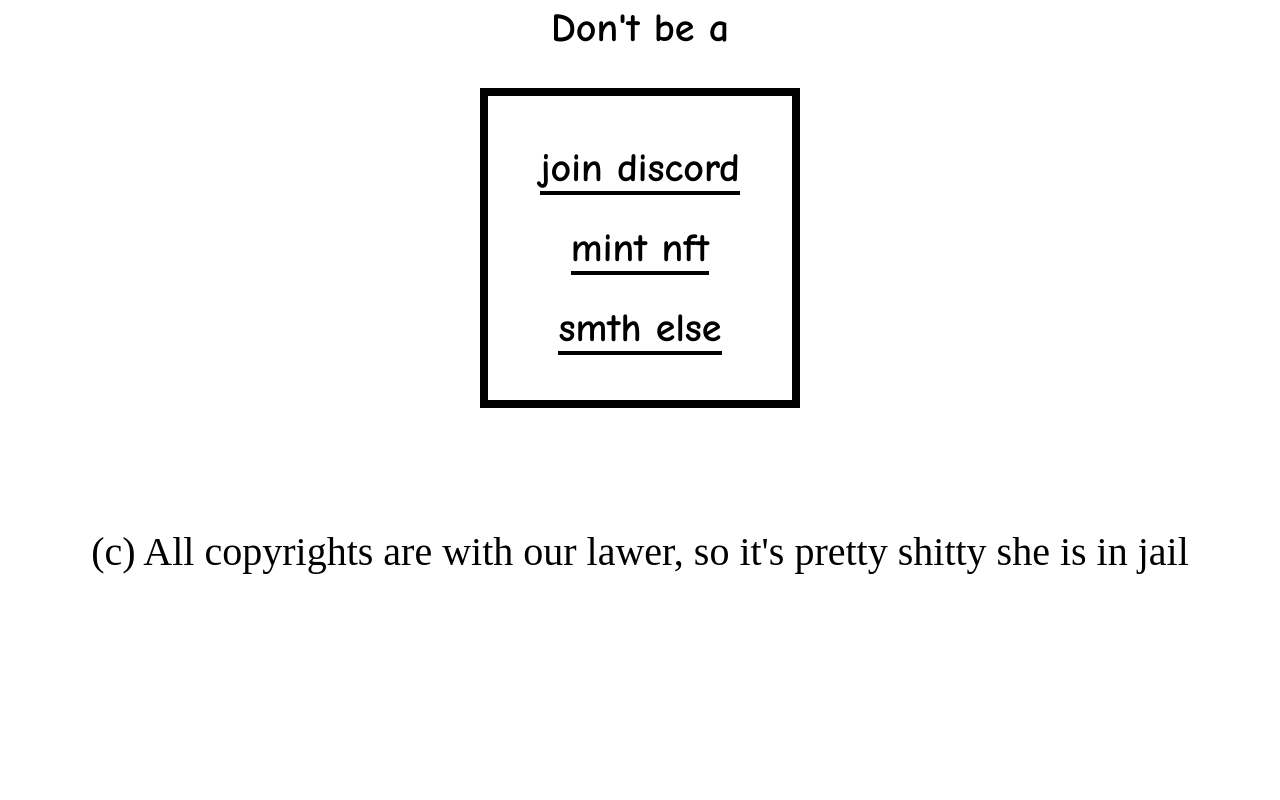
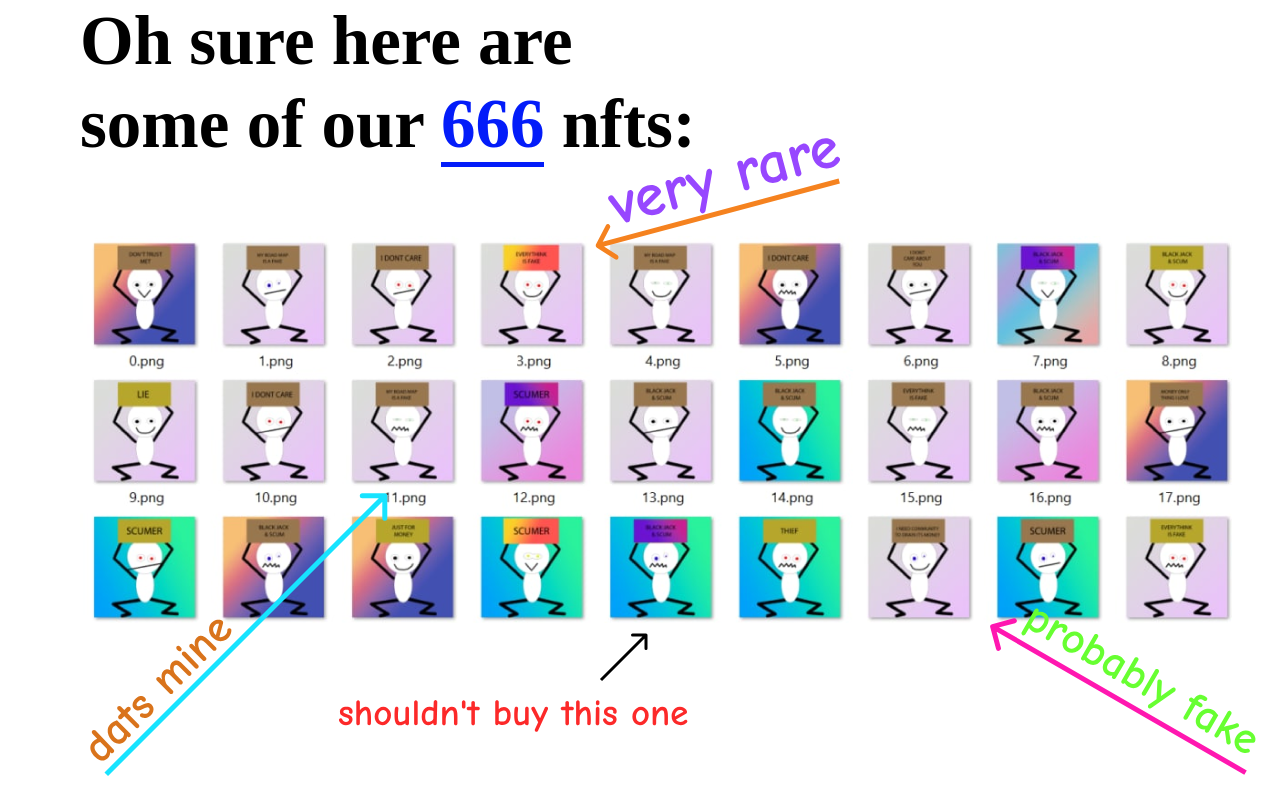
Before and after one commit to krovorgen/nft-scam-landing, a website built with Parcel: page src/index.html in a window 1280 px wide. Shown: the top 800 px of the page. Built offline with nearby package versions, Linux system fonts and the light colour scheme.

Commit message:
collection

```diff
--- a/src/index.html
+++ b/src/index.html
@@ -1,5 +1,5 @@
 <!DOCTYPE html>
-<html lang='ru'>
+<html lang='en'>
 
 <head>
     <meta charset='UTF-8' />
@@ -9,7 +9,23 @@
 </head>
 
 <body>
-<footer class="footer">
+<div class="collection">
+    <div class="container">
+        <div class="collection__inner">
+            <h2 class="collection__title">
+                Oh sure here are some of our <mark>666</mark> nfts:
+            </h2>
+            <div class="collection__wrap">
+                <img src="assets/images/collection/collection.png" alt="collection">
+                <img class="collection__arrow collection__arrow--1" src="assets/images/collection/1.svg" alt="arrow">
+                <img class="collection__arrow collection__arrow--2" src="assets/images/collection/2.svg" alt="arrow">
+                <img class="collection__arrow collection__arrow--3" src="assets/images/collection/3.svg" alt="arrow">
+                <img class="collection__arrow collection__arrow--4" src="assets/images/collection/4.svg" alt="arrow">
+            </div>
+        </div>
+    </div>
+</div>
+    <footer class="footer">
     <div class="container">
         <h2 class="footer__title">
             Don't be a
--- /dev/null
+++ b/src/scss/components/_collection.scss
@@ -0,0 +1,67 @@
+.collection {
+  margin-bottom: 268px;
+
+  @include media($sm) {
+    margin-bottom: 100px;
+  }
+
+  &__inner {
+    padding-left: 70px;
+
+    @include media($lg) {
+      padding-left: 0;
+    }
+  }
+
+  &__title {
+    margin-bottom: 70px;
+    max-width: 630px;
+    font-family: "Times New Roman", sans-serif;
+    font-weight: 700;
+    font-style: normal;
+    font-size: 69px;
+    line-height: 120%;
+    color: #000;
+
+    @include media($sm) {
+      margin-bottom: 20px;
+      font-size: 32px;
+    }
+
+    mark {
+      border-bottom: 5px solid #031cf9;
+      color: #031cf9;
+    }
+  }
+
+  &__wrap {
+    position: relative;
+  }
+
+  &__arrow {
+    position: absolute;
+
+    @include media($md) {
+      display: none;
+    }
+
+    &--1 {
+      right: 422px;
+      top: -126px;
+    }
+
+    &--2 {
+      bottom: -154px;
+    }
+
+    &--3 {
+      right: 581px;
+      bottom: -112px;
+    }
+
+    &--4 {
+      right: 0;
+      bottom: -152px;
+    }
+  }
+}
--- a/src/scss/index.scss
+++ b/src/scss/index.scss
@@ -3,3 +3,4 @@
 @import "libs/reset";
 @import "base/global";
 @import "components/footer";
+@import "components/collection";
```
Also changed, not shown: src/assets/images/collection/1.svg (added), src/assets/images/collection/2.svg (added), src/assets/images/collection/3.svg (added), src/assets/images/collection/4.svg (added), src/assets/images/collection/collection.png (added).
